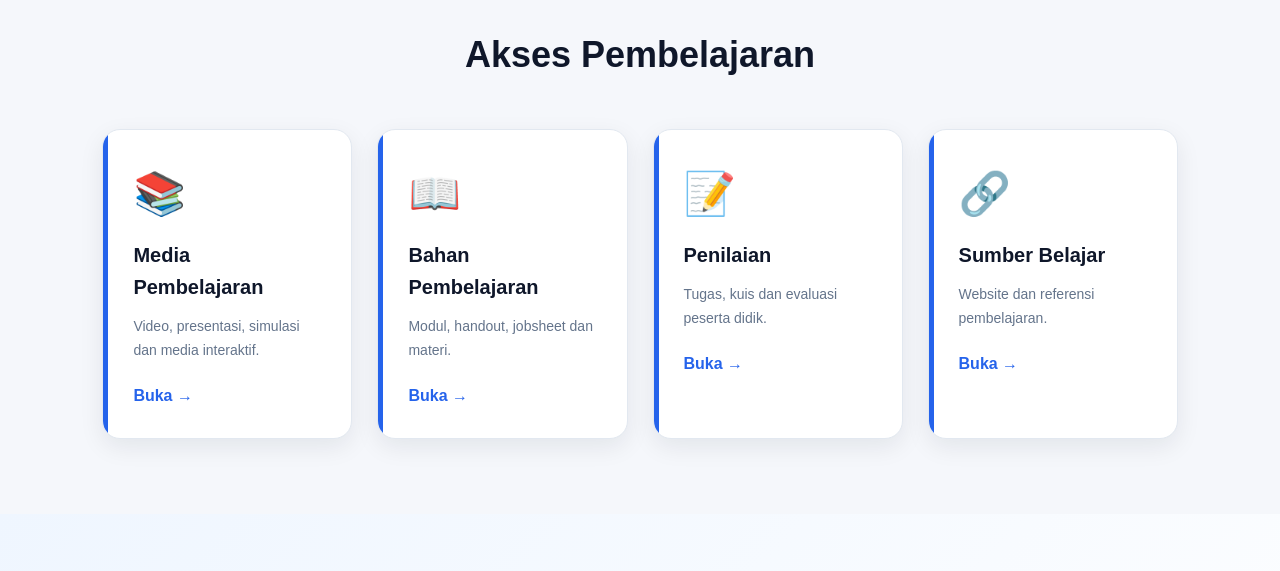
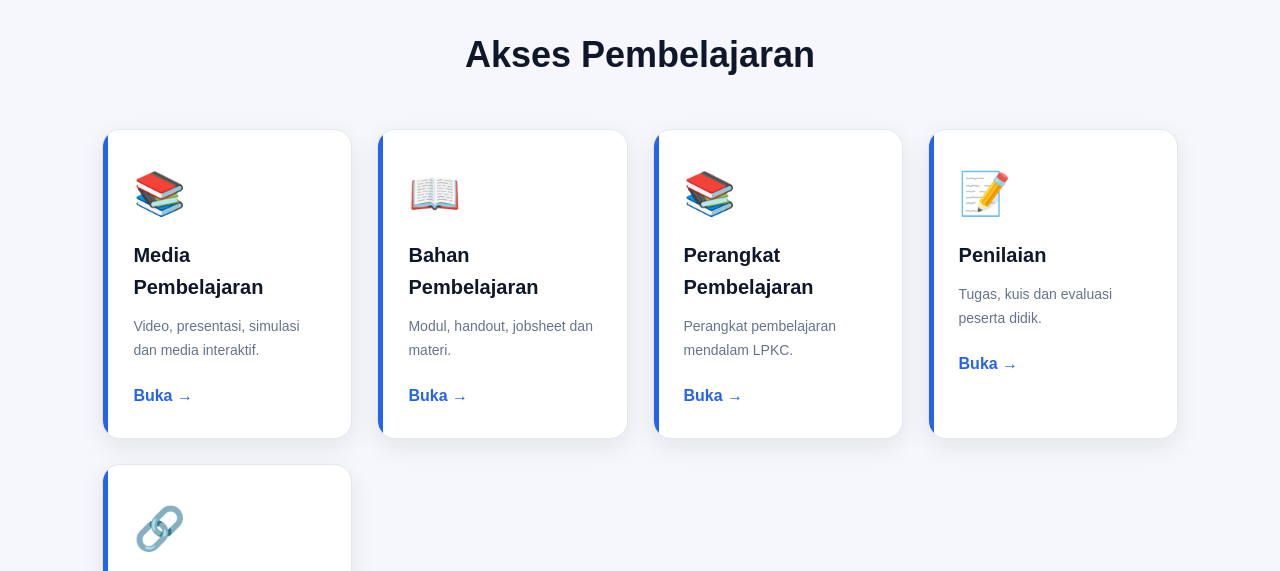
Before and after one commit to nursriwulandari73-tech/LPKCSMKN1PAKONG, a plain HTML site: page index.html in a window 1280 px wide. Shown: the part 740-1311 px from the top of the page. Drawn offline with Linux system fonts and the light colour scheme.

Commit message:
Update index.html

```diff
--- a/index.html
+++ b/index.html
@@ -101,7 +101,24 @@
             <p>Modul, handout, jobsheet dan materi.</p>
             <a href="bahan.html">Buka →</a>
         </div>
+<div class="card">
 
+    <div class="icon">📚</div>
+
+    <h3>
+        Perangkat Pembelajaran
+    </h3>
+
+    <p>
+        Perangkat pembelajaran
+        mendalam LPKC.
+    </p>
+
+    <a href="assets/PERANGKATPEMBELAJARAN.pdf" target="_blank">
+        Buka →
+    </a>
+
+</div>
         <div class="card">
             <div class="icon">📝</div>
             <h3>Penilaian</h3>
```
